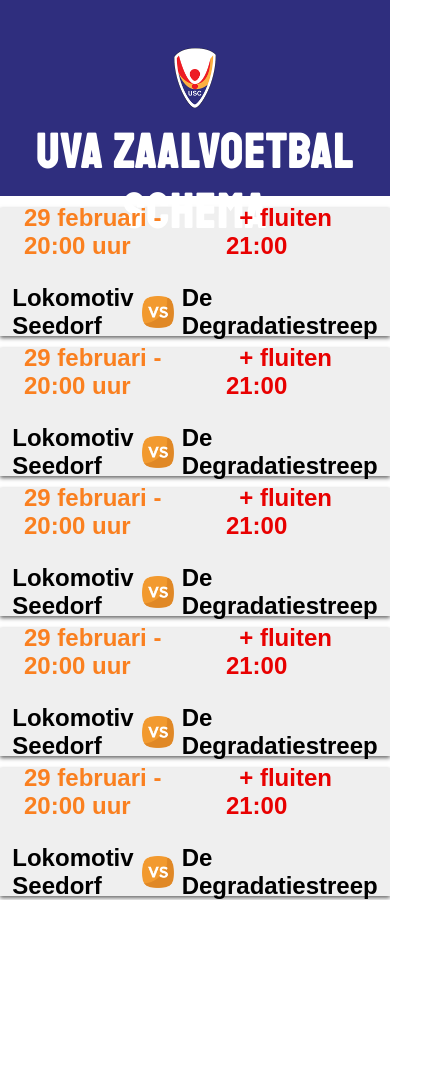
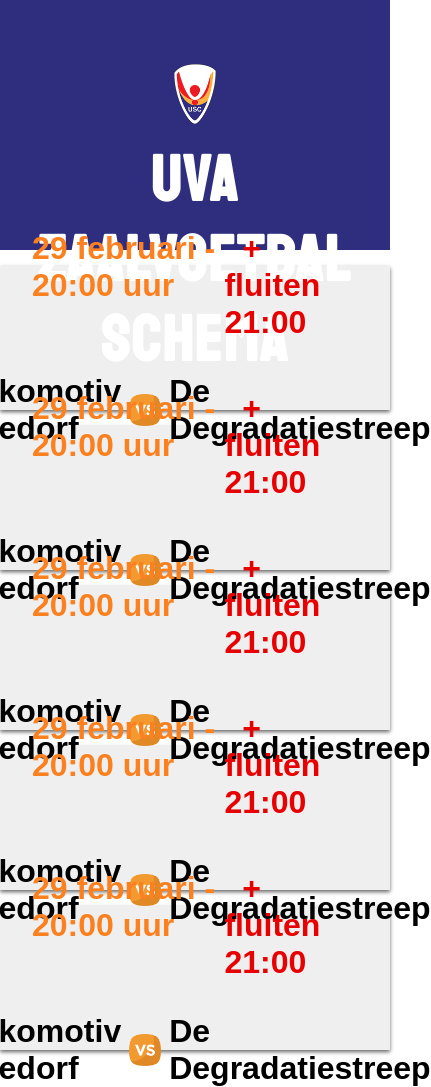
Before and after one commit to jannisteunissen/usc-futsal, a plain HTML site: page index.html in a window 390 px wide. Shown: the whole page, 431 px wide, since content can reach past the window. Before the commit the page ends 900 px from the top, so only its background shows below. Drawn offline with Linux system fonts and the light colour scheme.

Commit message:
Make larger on mobile

```diff
--- a/style.css
+++ b/style.css
@@ -13,7 +13,7 @@
 }
 
 html, body {
-    font-size: x-large;
+    font-size: large;
     width: 100%;
     height: 100%;
     padding: 0;
@@ -137,4 +137,9 @@
     margin: 0;
 }
 
-/* @media (min-width:80em) {html {font-size: large;}} */
+/* @media screen and (min-aspect-ratio: 13/9) { /\* landscape styles here *\/} */
+@media screen and (max-aspect-ratio: 13/9) { /* portrait styles here */
+    html, body {font-size: xx-large;}
+    .header {height: 250px;}
+    .grid-item {max-width: 100%;}
+}
```
